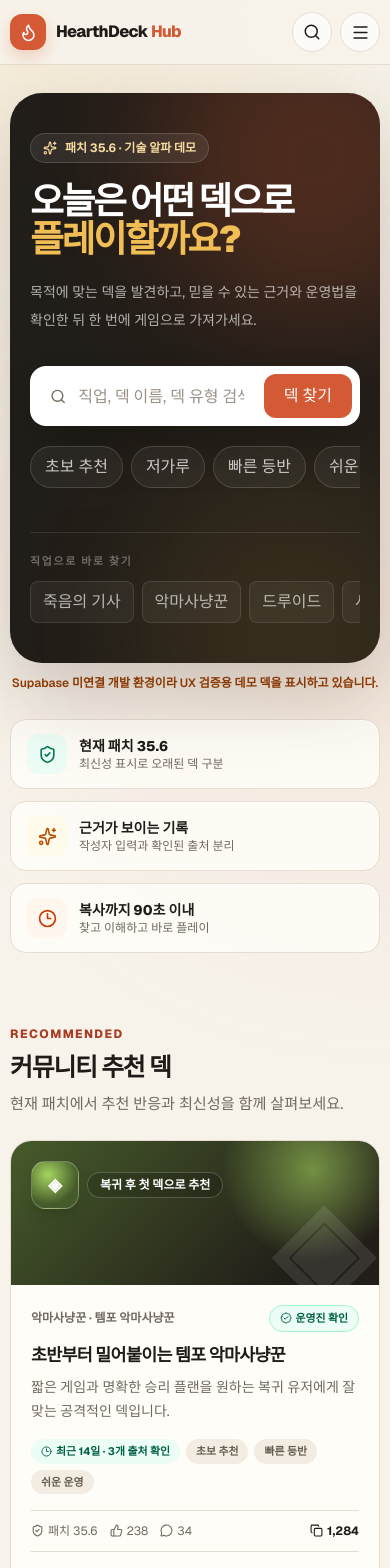
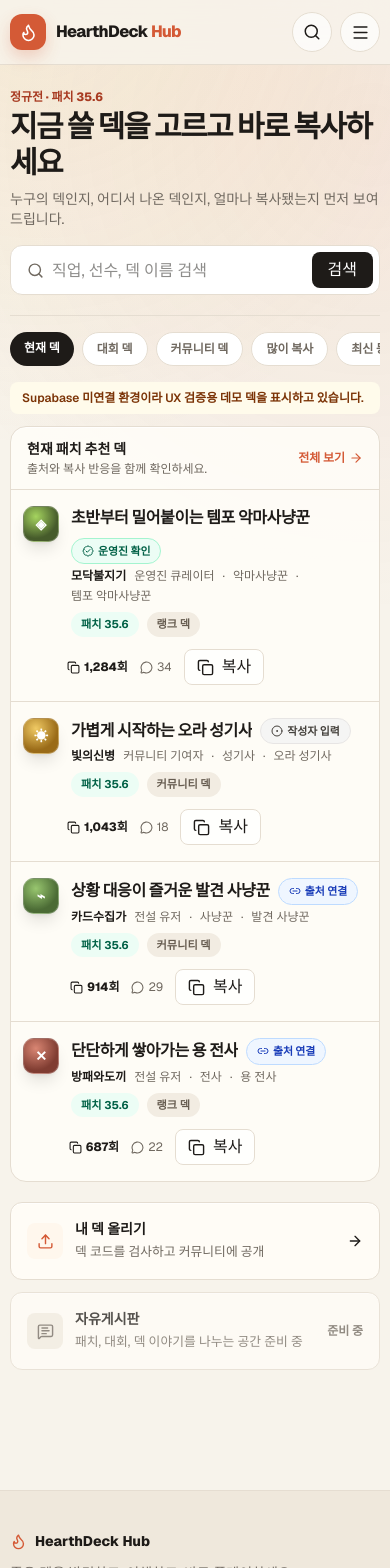
Before and after one commit to ppkuk0416/heartinternet, a Next.js app: page / in a window 390 px wide. Shown: the top 1568 px of the page. Built offline with nearby package versions, Linux system fonts and the light colour scheme; no server answers.

Commit message:
Replace landing page with deck-first home feed

```diff
--- a/src/app/page.tsx
+++ b/src/app/page.tsx
@@ -1,242 +1,148 @@
 import Link from "next/link";
-import { ArrowRight, Clock3, Flame, ShieldCheck, Sparkles } from "lucide-react";
-import { DeckCard } from "@/components/deck/deck-card";
-import { HeroSearch } from "@/components/home/hero-search";
+import { ArrowRight, MessageSquareText, Search, Upload } from "lucide-react";
+import { CompactDeckRow } from "@/components/deck/compact-deck-row";
+import type { Deck } from "@/lib/types";
 import { getHomeDeckCatalog } from "@/server/repositories/public-decks";
 
 export const dynamic = "force-dynamic";
 
+const deckTabs = [
+  { label: "현재 덱", href: "/decks" },
+  { label: "대회 덱", href: "/decks?source=tournament" },
+  { label: "커뮤니티 덱", href: "/decks?source=community" },
+  { label: "많이 복사", href: "/decks?sort=copies" },
+  { label: "최신 등록", href: "/decks?sort=latest" },
+];
+
 export default async function Home() {
-  const {
-    featured,
-    popular,
-    beginner,
-    latestTrusted,
-    source,
-    unavailable,
-    currentPatch,
-  } = await getHomeDeckCatalog();
-  const hasDecks =
-    featured.length + popular.length + beginner.length + latestTrusted.length > 0;
+  const catalog = await getHomeDeckCatalog();
+  const decks = mergeDecks([
+    ...catalog.featured,
+    ...catalog.popular,
+    ...catalog.beginner,
+    ...catalog.latestTrusted,
+  ]).slice(0, 12);
 
   return (
-    <>
-      <section className="page-shell pt-7 sm:pt-10">
-        <HeroSearch isDemo={source === "demo"} currentPatch={currentPatch} />
-        {source === "demo" && (
-          <p className="mt-3 text-center text-xs font-semibold text-amber-800">
-            Supabase 미연결 개발 환경이라 UX 검증용 데모 덱을 표시하고 있습니다.
+    <div className="page-shell py-6 sm:py-9">
+      <section className="flex flex-col justify-between gap-4 border-b border-[var(--line)] pb-5 sm:flex-row sm:items-end">
+        <div>
+          <p className="text-xs font-extrabold text-[var(--brand-dark)]">
+            정규전 · 패치 {catalog.currentPatch}
           </p>
+          <h1 className="mt-1 text-3xl font-black tracking-[-0.055em] sm:text-4xl">
+            지금 쓸 덱을 고르고 바로 복사하세요
+          </h1>
+          <p className="mt-2 text-sm text-[var(--muted)]">
+            누구의 덱인지, 어디서 나온 덱인지, 얼마나 복사됐는지 먼저 보여드립니다.
+          </p>
+        </div>
+        <form action="/decks" role="search" className="flex w-full max-w-md rounded-xl border border-[var(--line)] bg-white p-1.5">
+          <label className="flex min-w-0 flex-1 items-center gap-2 px-2.5">
+            <Search size={17} className="text-[var(--muted)]" aria-hidden="true" />
+            <span className="sr-only">덱 검색</span>
+            <input
+              name="q"
+              placeholder="직업, 선수, 덱 이름 검색"
+              className="h-9 min-w-0 flex-1 bg-transparent text-sm outline-none"
+            />
+          </label>
+          <button className="rounded-lg bg-[var(--ink)] px-4 text-sm font-extrabold text-white">
+            검색
+          </button>
+        </form>
+      </section>
+
+      <nav aria-label="덱 바로가기" className="flex gap-2 overflow-x-auto py-4 hide-scrollbar">
+        {deckTabs.map((tab, index) => (
+          <Link
+            key={tab.href}
+            href={tab.href}
+            className={`shrink-0 rounded-full px-3.5 py-2 text-xs font-extrabold ${
+              index === 0
+                ? "bg-[var(--ink)] text-white"
+                : "border border-[var(--line)] bg-white text-[var(--muted)] hover:border-[var(--brand)] hover:text-[var(--brand)]"
+            }`}
+          >
+            {tab.label}
+          </Link>
+        ))}
+      </nav>
+
+      {catalog.source === "demo" && (
+        <p className="mb-3 rounded-lg bg-amber-50 px-3 py-2 text-xs font-semibold text-amber-900">
+          Supabase 미연결 환경이라 UX 검증용 데모 덱을 표시하고 있습니다.
+        </p>
+      )}
+
+      <section className="surface overflow-hidden rounded-2xl">
+        <div className="flex items-center justify-between border-b border-[var(--line)] px-4 py-3">
+          <div>
+            <h2 className="text-sm font-black">현재 패치 추천 덱</h2>
+            <p className="mt-0.5 text-xs text-[var(--muted)]">
+              출처와 복사 반응을 함께 확인하세요.
+            </p>
+          </div>
+          <Link href="/decks" className="inline-flex items-center gap-1 text-xs font-extrabold text-[var(--brand)]">
+            전체 보기
+            <ArrowRight size={14} />
+          </Link>
+        </div>
+
+        {decks.length > 0 ? (
+          decks.map((deck) => <CompactDeckRow key={deck.slug} deck={deck} />)
+        ) : (
+          <div className="px-6 py-14 text-center">
+            <h2 className="text-lg font-extrabold">
+              {catalog.unavailable ? "덱을 불러오지 못했습니다" : "아직 공개된 덱이 없습니다"}
+            </h2>
+            <p className="mt-2 text-sm text-[var(--muted)]">
+              {catalog.unavailable
+                ? "잠시 후 다시 시도해주세요."
+                : "첫 커뮤니티 덱을 등록해보세요."}
+            </p>
+          </div>
         )}
       </section>
 
-      <section className="page-shell py-7">
-        <div className="grid gap-3 sm:grid-cols-3">
-          <div className="surface flex items-center gap-3 rounded-2xl px-4 py-3.5">
-            <span className="grid size-10 place-items-center rounded-xl bg-emerald-50 text-emerald-700">
-              <ShieldCheck size={19} />
+      <section className="mt-5 grid gap-3 sm:grid-cols-2">
+        <Link
+          href="/submit"
+          className="surface flex items-center justify-between rounded-xl px-4 py-4 hover:border-[var(--brand)]"
+        >
+          <span className="flex items-center gap-3">
+            <span className="grid size-9 place-items-center rounded-lg bg-orange-50 text-[var(--brand)]">
+              <Upload size={17} />
             </span>
-            <div>
-              <div className="text-sm font-extrabold">
-                현재 패치 {currentPatch}
-              </div>
-              <div className="text-xs text-[var(--muted)]">최신성 표시로 오래된 덱 구분</div>
-            </div>
-          </div>
-          <div className="surface flex items-center gap-3 rounded-2xl px-4 py-3.5">
-            <span className="grid size-10 place-items-center rounded-xl bg-amber-50 text-amber-700">
-              <Sparkles size={19} />
+            <span>
+              <strong className="block text-sm">내 덱 올리기</strong>
+              <small className="text-[var(--muted)]">덱 코드를 검사하고 커뮤니티에 공개</small>
             </span>
-            <div>
-              <div className="text-sm font-extrabold">근거가 보이는 기록</div>
-              <div className="text-xs text-[var(--muted)]">작성자 입력과 확인된 출처 분리</div>
-            </div>
-          </div>
-          <div className="surface flex items-center gap-3 rounded-2xl px-4 py-3.5">
-            <span className="grid size-10 place-items-center rounded-xl bg-orange-50 text-orange-700">
-              <Clock3 size={19} />
+          </span>
+          <ArrowRight size={16} />
+        </Link>
+        <div className="surface flex items-center justify-between rounded-xl px-4 py-4 opacity-75">
+          <span className="flex items-center gap-3">
+            <span className="grid size-9 place-items-center rounded-lg bg-[#f2ece2] text-[var(--muted)]">
+              <MessageSquareText size={17} />
             </span>
-            <div>
-              <div className="text-sm font-extrabold">복사까지 90초 이내</div>
-              <div className="text-xs text-[var(--muted)]">찾고 이해하고 바로 플레이</div>
-            </div>
-          </div>
+            <span>
+              <strong className="block text-sm">자유게시판</strong>
+              <small className="text-[var(--muted)]">패치, 대회, 덱 이야기를 나누는 공간 준비 중</small>
+            </span>
+          </span>
+          <span className="text-xs font-extrabold text-[var(--muted)]">준비 중</span>
         </div>
       </section>
-
-      {featured.length > 0 && (
-        <section className="page-shell py-10">
-          <SectionHeader
-            eyebrow="Recommended"
-            title="커뮤니티 추천 덱"
-            copy="현재 패치에서 추천 반응과 최신성을 함께 살펴보세요."
-            href="/decks"
-          />
-          <div className="mt-6 grid gap-4 md:grid-cols-3">
-            {featured.map((deck) => (
-              <DeckCard key={deck.slug} deck={deck} featured />
-            ))}
-          </div>
-        </section>
-      )}
-
-      {popular.length > 0 && (
-        <section className="border-y border-[var(--line)] bg-[#efe8dc]/60 py-14">
-          <div className="page-shell">
-            <SectionHeader
-              eyebrow="Popular now"
-              title="지금 많이 복사한 덱"
-              copy="현재 패치에서 실제 코드 복사가 많은 덱을 먼저 보여줍니다."
-              href="/decks?sort=copies"
-            />
-            <div className="mt-6 grid gap-4 sm:grid-cols-2 lg:grid-cols-4">
-              {popular.map((deck, index) => (
-                <DeckCard key={deck.slug} deck={deck} rank={index + 1} />
-              ))}
-            </div>
-          </div>
-        </section>
-      )}
-
-      {beginner.length > 0 && (
-        <section className="page-shell py-16">
-          <div className="grid items-start gap-10 lg:grid-cols-[0.7fr_1.3fr]">
-            <div className="lg:sticky lg:top-24">
-              <span className="eyebrow">
-                <Flame size={14} />
-                First deck
-              </span>
-              <h2 className="section-title mt-3">
-                처음이라면,
-                <br />
-                선택 기준부터 쉽게
-              </h2>
-              <p className="section-copy mt-4 max-w-md">
-                초보 추천 덱은 승률만 높다고 붙이지 않습니다. 운영 목표가
-                분명하고, 멀리건과 약점까지 설명된 덱을 우선합니다.
-              </p>
-              <Link
-                href="/decks?tag=초보+추천"
-                className="mt-6 inline-flex items-center gap-2 text-sm font-extrabold text-[var(--brand)]"
-              >
-                초보 추천 전체 보기
-                <ArrowRight size={16} />
-              </Link>
-            </div>
-            <div className="grid gap-4 sm:grid-cols-2">
-              {beginner.map((deck, index) => (
-                <div
-                  key={deck.slug}
-                  className={index === 0 ? "sm:col-span-2" : ""}
-                >
-                  <DeckCard deck={deck} />
-                </div>
-              ))}
-            </div>
-          </div>
-        </section>
-      )}
-
-      {latestTrusted.length > 0 && (
-        <section className="border-y border-[var(--line)] bg-white/55 py-14">
-          <div className="page-shell">
-            <SectionHeader
-              eyebrow="Fresh and sourced"
-              title="최근 주목받는 신뢰 덱"
-              copy="현재 패치에서 최근 관측되고 원본 출처가 확인된 덱을 우선합니다."
-              href="/decks?trust=verified&sort=trending"
-            />
-            <div className="mt-6 grid gap-4 md:grid-cols-3">
-              {latestTrusted.map((deck) => (
-                <DeckCard key={deck.slug} deck={deck} />
-              ))}
-            </div>
-          </div>
-        </section>
-      )}
-
-      {!hasDecks && (
-        <section className="page-shell py-14">
-          <div className="surface rounded-[1.5rem] px-6 py-12 text-center">
-            <h2 className="text-2xl font-black">
-              {unavailable
-                ? "공개 덱을 잠시 불러오지 못했어요"
-                : "첫 공개 덱을 기다리고 있어요"}
-            </h2>
-            <p className="section-copy mx-auto mt-3 max-w-lg">
-              {unavailable
-                ? "잠시 후 다시 시도해주세요. 조회 오류를 데모 데이터로 대체하지 않습니다."
-                : "직접 플레이한 덱과 운영법을 등록하면 발견 화면에 바로 연결됩니다."}
-            </p>
-            {!unavailable && (
-              <Link
-                href="/submit"
-                className="mt-6 inline-flex h-11 items-center rounded-xl bg-[var(--brand)] px-5 text-sm font-extrabold text-white"
-              >
-                첫 덱 등록하기
-              </Link>
-            )}
-          </div>
-        </section>
-      )}
-
-      <section className="page-shell">
-        <div className="relative overflow-hidden rounded-[2rem] bg-[var(--brand)] px-6 py-12 text-white sm:px-12 sm:py-14">
-          <div className="soft-grid absolute inset-0 opacity-10" />
-          <div className="relative z-10 flex flex-col items-start justify-between gap-7 md:flex-row md:items-end">
-            <div>
-              <p className="text-xs font-bold uppercase tracking-[0.16em] text-white/65">
-                Contributor beta
-              </p>
-              <h2 className="mt-3 max-w-xl text-3xl font-black leading-tight tracking-[-0.05em] sm:text-4xl">
-                직접 사용한 덱과
-                <br />
-                운영 노하우가 있나요?
-              </h2>
-              <p className="mt-4 max-w-lg text-sm leading-6 text-white/75">
-                등록 기능은 기여자 베타에서 열립니다. 코드만 모으지 않고
-                실제 판단에 도움이 되는 가이드를 함께 만듭니다.
-              </p>
-            </div>
-            <Link
-              href="/submit"
-              className="inline-flex h-12 items-center gap-2 rounded-xl bg-white px-5 text-sm font-extrabold text-[var(--brand-dark)] transition hover:bg-[#fff8eb]"
-            >
-              덱 코드 분석하기
-              <ArrowRight size={16} />
-            </Link>
-          </div>
-        </div>
-      </section>
-    </>
+    </div>
   );
 }
 
-function SectionHeader({
-  eyebrow,
-  title,
-  copy,
-  href,
-}: {
-  eyebrow: string;
-  title: string;
-  copy: string;
-  href: string;
-}) {
-  return (
-    <div className="flex items-end justify-between gap-4">
-      <div>
-        <span className="eyebrow">{eyebrow}</span>
-        <h2 className="section-title mt-2">{title}</h2>
-        <p className="section-copy mt-2">{copy}</p>
-      </div>
-      <Link
-        href={href}
-        className="hidden shrink-0 items-center gap-1.5 text-sm font-extrabold text-[var(--brand)] sm:flex"
-      >
-        전체 보기
-        <ArrowRight size={16} />
-      </Link>
-    </div>
-  );
+function mergeDecks(decks: Deck[]) {
+  const unique = new Map<string, Deck>();
+  for (const deck of decks) {
+    if (!unique.has(deck.slug)) unique.set(deck.slug, deck);
+  }
+
+  return [...unique.values()].sort((left, right) => right.copies - left.copies);
 }
```
